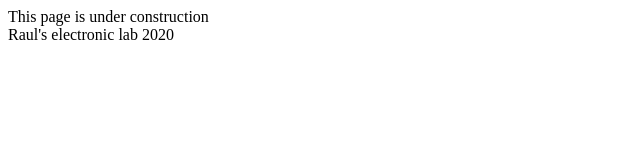
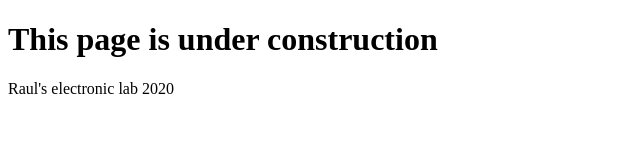
Before and after one commit to raulselectronicslab/raulselectronicslab.github.io, a plain HTML site: page index.html in a window 1280 px wide. Shown: the whole page, without its empty margins (0-640 px from the left). Drawn offline with Linux system fonts and the light colour scheme.

Commit message:
Update index.html

```diff
--- a/index.html
+++ b/index.html
@@ -4,7 +4,7 @@
 	<title>Raul's electronics lab</title>
 </head>
 <body>
-	 This page is under construction
+	<h1>This page is under construction</h1>
 	<footer>Raul's electronic lab 2020</footer>
 </body>
 </html>
```
